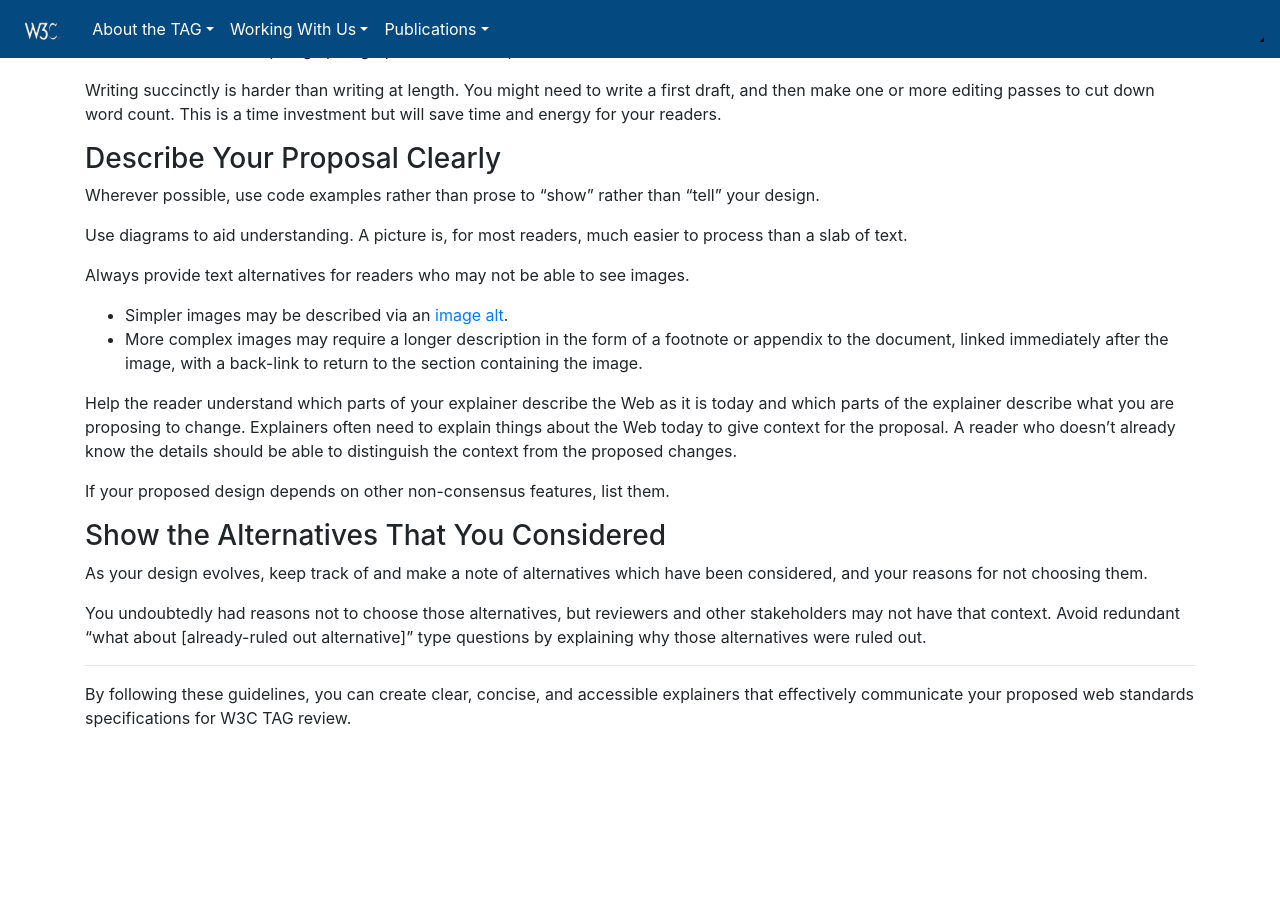
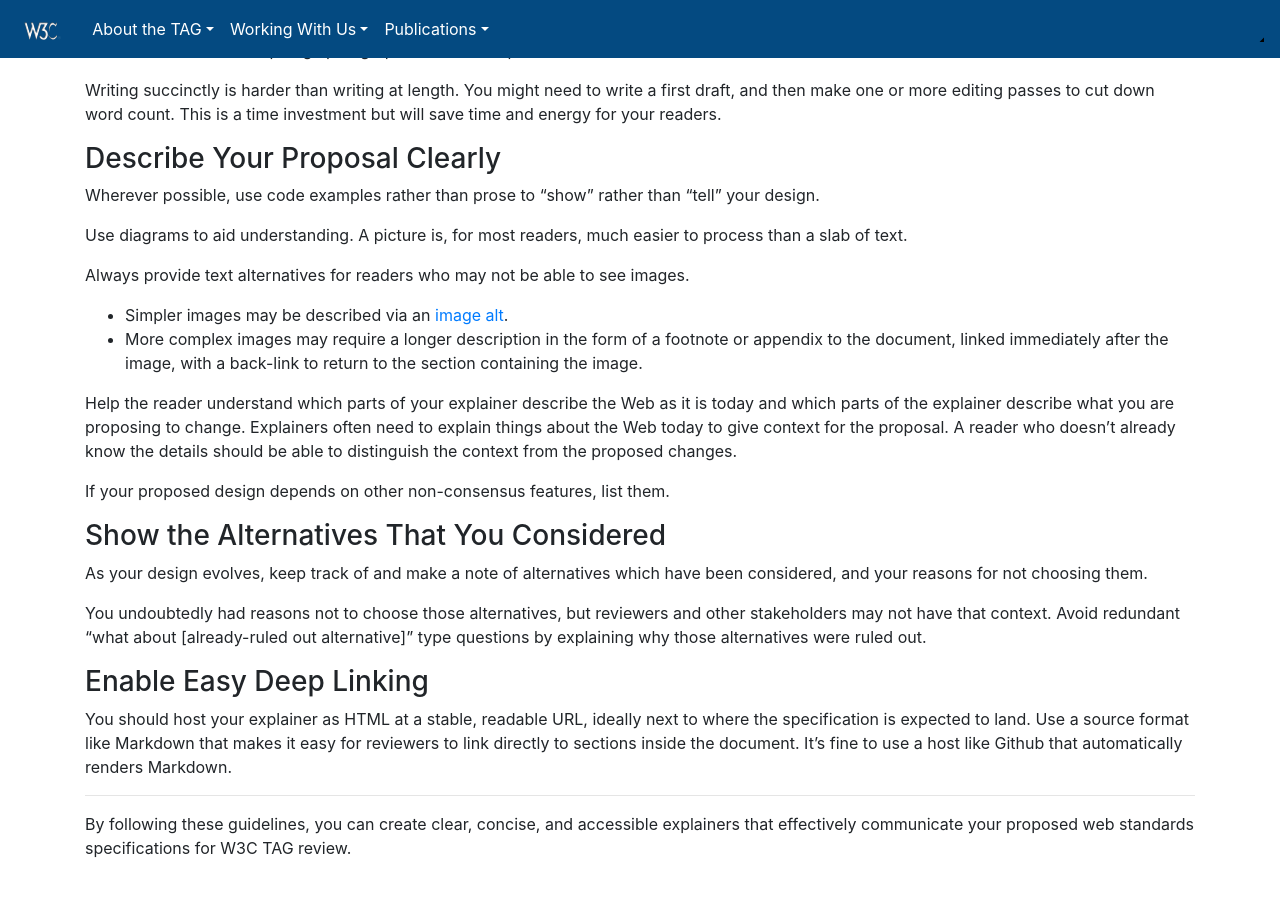
Before and after one commit to w3ctag/tag.w3.org, a Jekyll site: the page built from explainers/index.md, in a window 1280 px wide and 900 px high, scrolled down 1562 px. Shown: the top 897 px of the window. Built offline with Jekyll 4.4.1, drawn with Linux system fonts in a browser that asks for light colours; nearby versions of some CDN libraries; library files that are not in the unit come from our copies; before the commit the page ends 2332 px from its top, so only the background shows below that.

Commit message:
Recommend that Explainers use Markdown or similar.

```diff
--- a/explainers/index.md
+++ b/explainers/index.md
@@ -117,6 +117,14 @@
 
 You undoubtedly had reasons not to choose those alternatives, but reviewers and other stakeholders may not have that context. Avoid redundant "what about [already-ruled out alternative]" type questions by explaining why those alternatives were ruled out.
 
+### Enable Easy Deep Linking
+
+You should host your explainer as HTML at a stable, readable URL,
+ideally next to where the specification is expected to land.
+Use a source format like Markdown
+that makes it easy for reviewers to link directly to sections inside the document.
+It's fine to use a host like Github that automatically renders Markdown.
+
 ----
 
 By following these guidelines, you can create clear, concise, and accessible explainers that effectively communicate your proposed web standards specifications for W3C TAG review.
```
